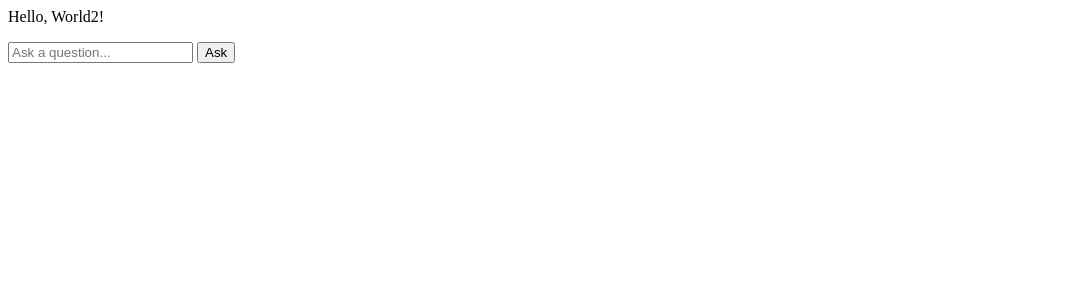
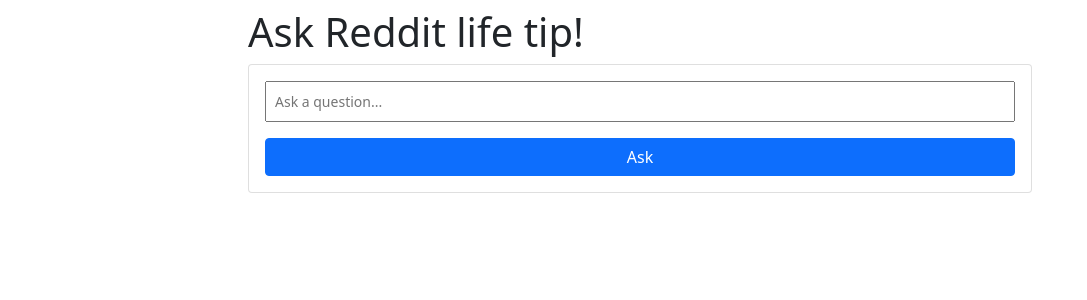
Before and after one commit to hynekw/01DAS, a Flask app: page / in a window 1280 px wide. Shown: the top 300 px of the page, without its empty margins (0-1087 px from the left). Run offline with Flask 3, Linux system fonts and the light colour scheme; parts of the project's set-up code (start-up, migrations or seed data) failed here and were passed over.

Commit message:
Style the app

```diff
--- /dev/null
+++ b/deployment/simple_chatbot_app/templates/base.html
@@ -0,0 +1,17 @@
+<!DOCTYPE html>
+<html lang="en">
+
+<head>
+    {% block head %}
+    <title>Reddit life pro tips</title>
+    <!-- CSS only -->
+    <link href="https://cdn.jsdelivr.net/npm/bootstrap@5.0.2/dist/css/bootstrap.min.css" rel="stylesheet"
+        integrity="sha384-EVSTQN3/azprG1Anm3QDgpJLIm9Nao0Yz1ztcQTwFspd3yD65VohhpuuCOmLASjC" crossorigin="anonymous">
+    {% endblock %}
+</head>
+
+<div class="container p-2" style="max-width: 800px;">
+    <main>
+        {% block content %}{% endblock %}
+    </main>
+</div>
--- a/deployment/simple_chatbot_app/templates/index.html
+++ b/deployment/simple_chatbot_app/templates/index.html
@@ -1,6 +1,9 @@
-<p>Hello, World2!</p>
+{% extends "base.html" %}
+{% block content %}
+<h1>Ask Reddit life tip!</h1>
 
-<form action="/ask" method="POST">
-    <input type="text" name="question" placeholder="Ask a question...">
-    <button type="submit">Ask</button>
+<form action="/ask" method="POST" class="card p-2">
+    <input type="text" name="question" placeholder="Ask a question..." class="form-text m-2 p-2">
+    <button type="submit" class="btn btn-primary m-2">Ask</button>
 </form>
+{% endblock %}
```
Also changed, not shown: deployment/simple_chatbot_app/templates/response.html (+11 -2 lines).
